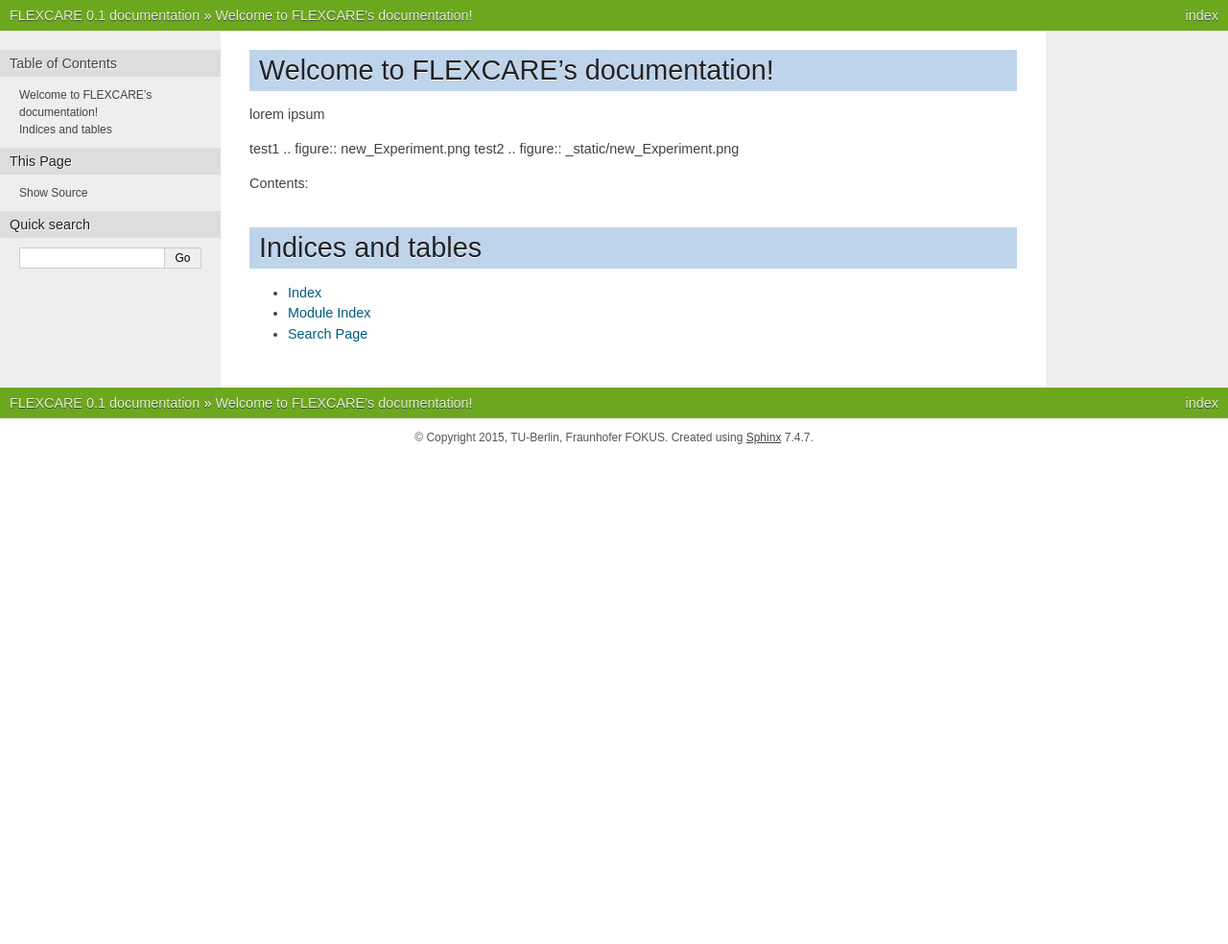
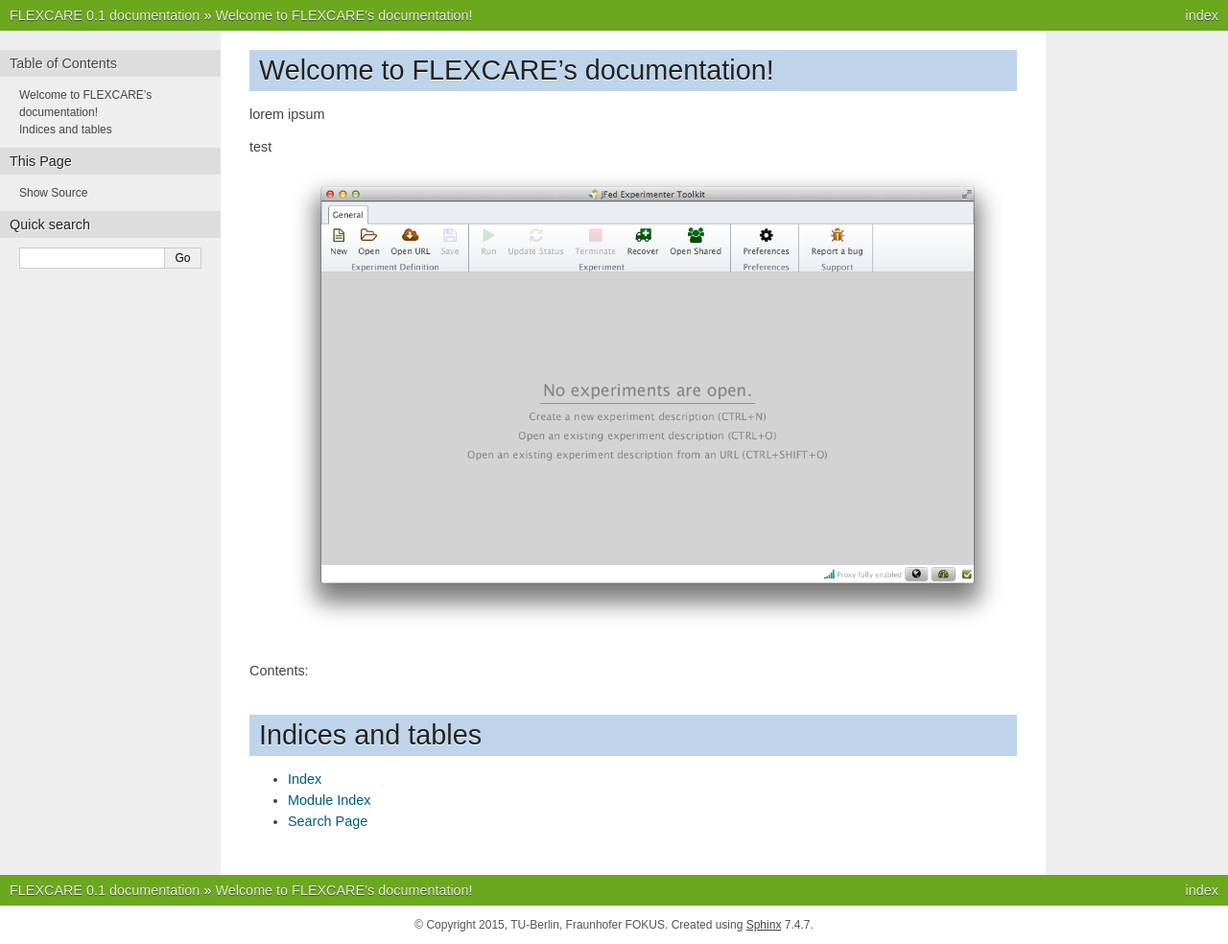
Before and after one commit to FITeagle/flexcare-doku, a Sphinx documentation site: the page built from source/index.rst, in a window 1280 px wide. Shown: the whole page at 96% size. Built offline with Sphinx 7.4.7, drawn with Linux system fonts in a browser that asks for light colours; before the commit the page ends 900 px from its top, so only the background shows below that.

Commit message:
images working

```diff
--- a/source/index.rst
+++ b/source/index.rst
@@ -8,10 +8,8 @@
 
 lorem ipsum
 
-test1
-.. figure:: new_Experiment.png
-test2
-.. figure:: _static/new_Experiment.png
+test
+  .. figure:: _static/new_Experiment.png
 
 Contents:
 
```
